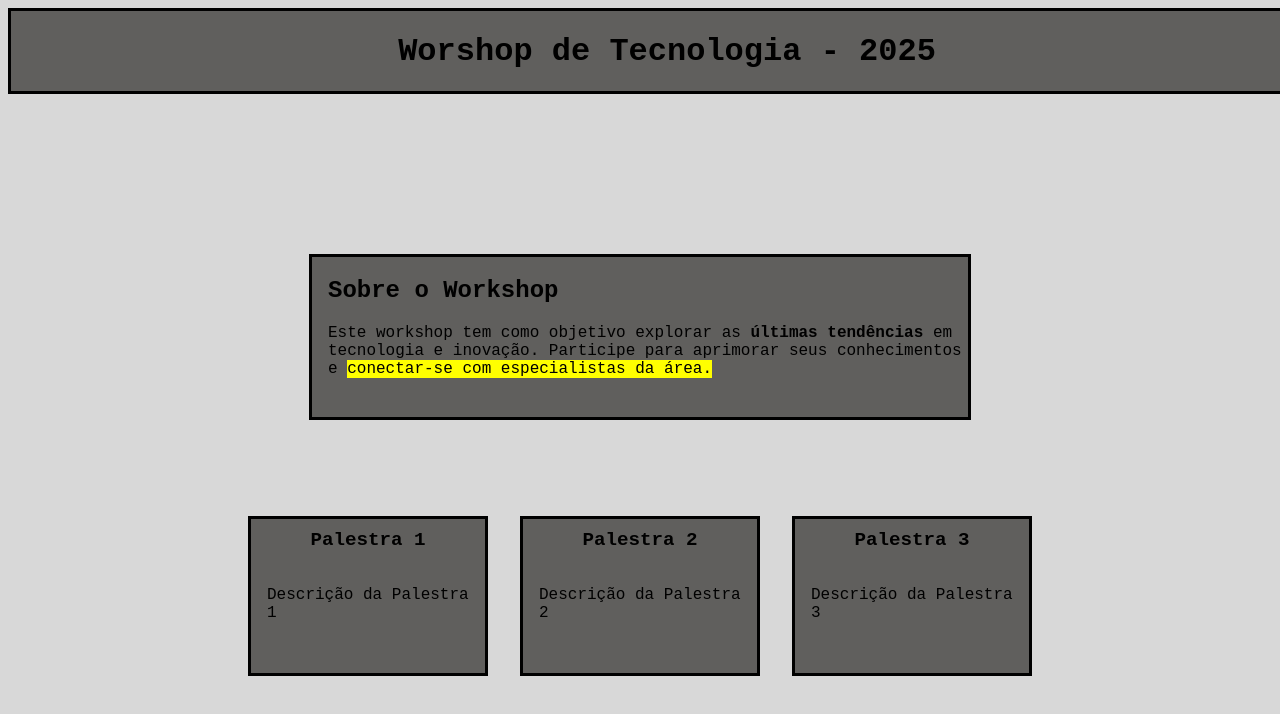
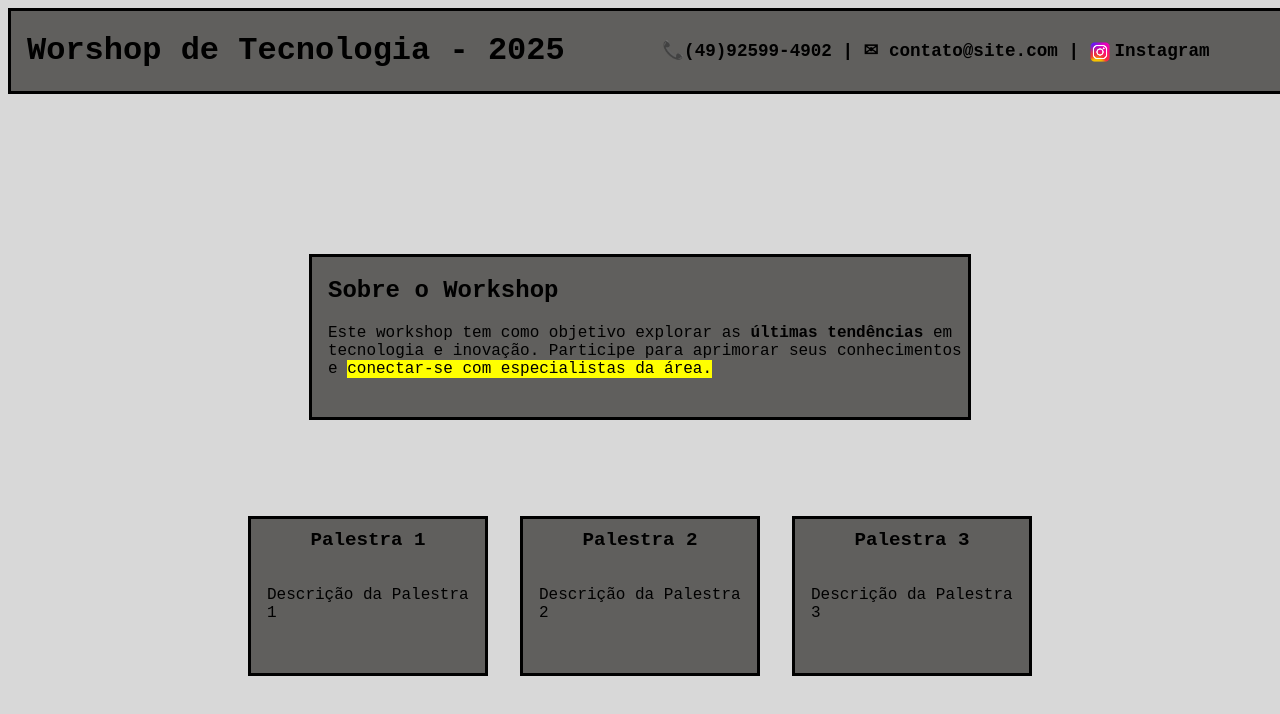
Before and after one commit to Jopako/WebPagEvento, a plain HTML site: page index.html in a window 1280 px wide. Shown: the top 714 px of the page. Drawn offline with Linux system fonts and the light colour scheme.

Commit message:
Semi-finalizado

```diff
--- a/index.html
+++ b/index.html
@@ -6,11 +6,20 @@
     <meta name="viewport" content="width=device-width, initial-scale=1.0">
     <link rel="stylesheet" href="style.css">
 
-    <title>Document</title>
+    <title>Workshop de Tecnologia - 2025</title>
 </head>
 <body>
     <header>
         <h1 class="cabecalho">Worshop de Tecnologia - 2025</h1>
+
+        <div class="cabecalho2">
+
+        <span>📞(49)92599-4902</span> |
+        <span>✉ contato@site.com</span> |
+        <a><img src="ig.png" alt="">Instagram</a>
+
+        </div>
+
     </header>
 
     <section>
--- a/style.css
+++ b/style.css
@@ -5,11 +5,23 @@
 
         font-family: "Google Sans Code", monospace;
         color: black;
-        text-align: start;
         font-size: 2em;
-        margin-left: 1em;
+
+
 
     }
+
+    .cabecalho2
+    {
+        font-family: "Google Sans Code", monospace;
+        color: black;
+        font-size: 1.1em;
+        font-weight: bold;
+        text-align: right;
+        margin: auto;
+        display: block;
+    }
+
     .sobre
     {
         font-family: "Google Sans Code", monospace;
@@ -65,12 +77,11 @@
         background: #605F5D;
         border: 0.20em solid black;
         display: flex;
-        justify-content: space-around;
-        align-items: center;
         height: 5em;
         width: 80em;
         margin: auto auto;
         margin-top: 0em;
+        padding-left: 1em;
     }
 
     h3
@@ -81,3 +92,10 @@
         font-size: 1.2em;
         margin-top: 0.5em;
     }
+    img
+    {
+        width: 20px;
+        height: 20px;
+        vertical-align: middle;
+        margin-right: 5px;
+    }
```
Also changed, not shown: ig.png (added).
